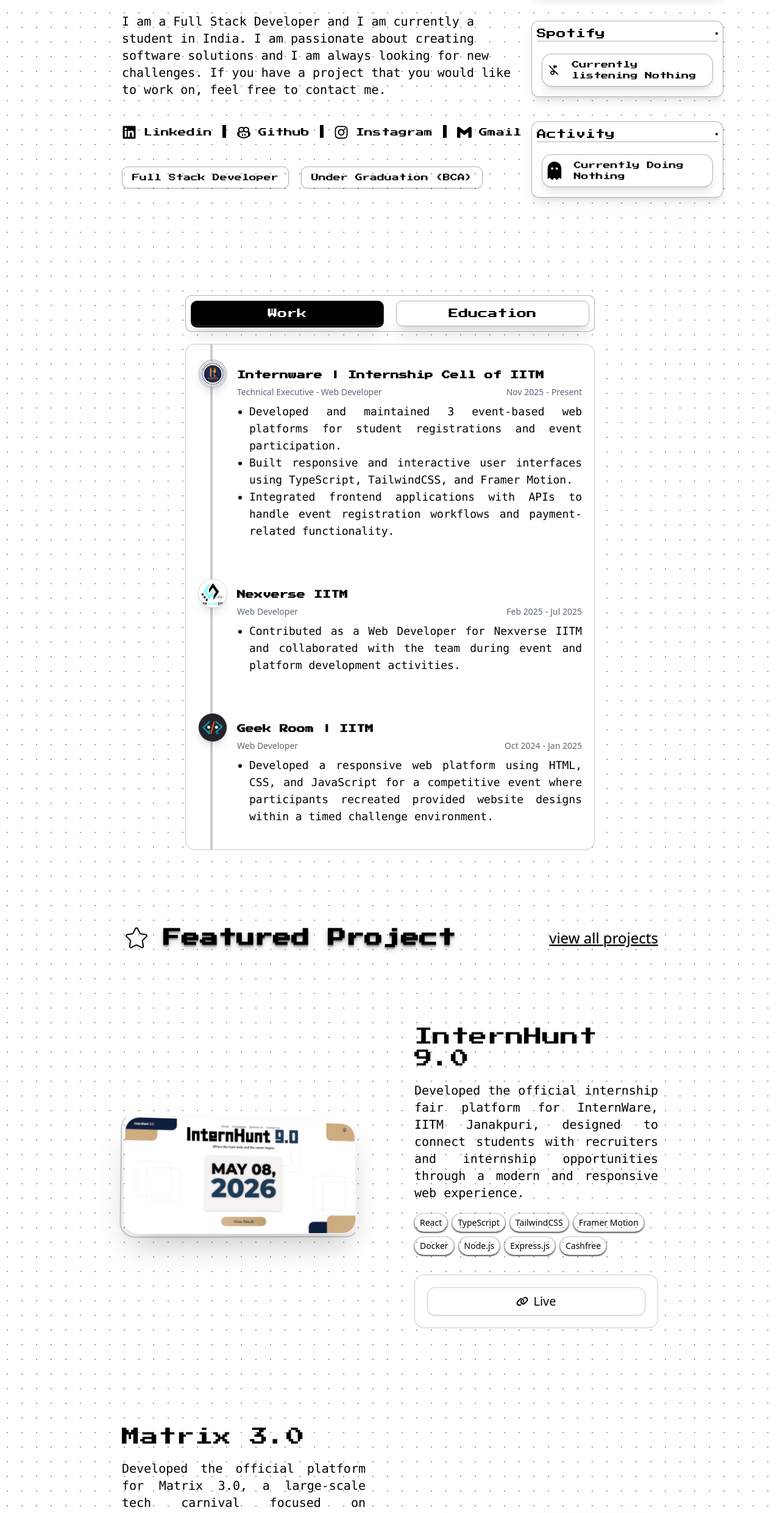
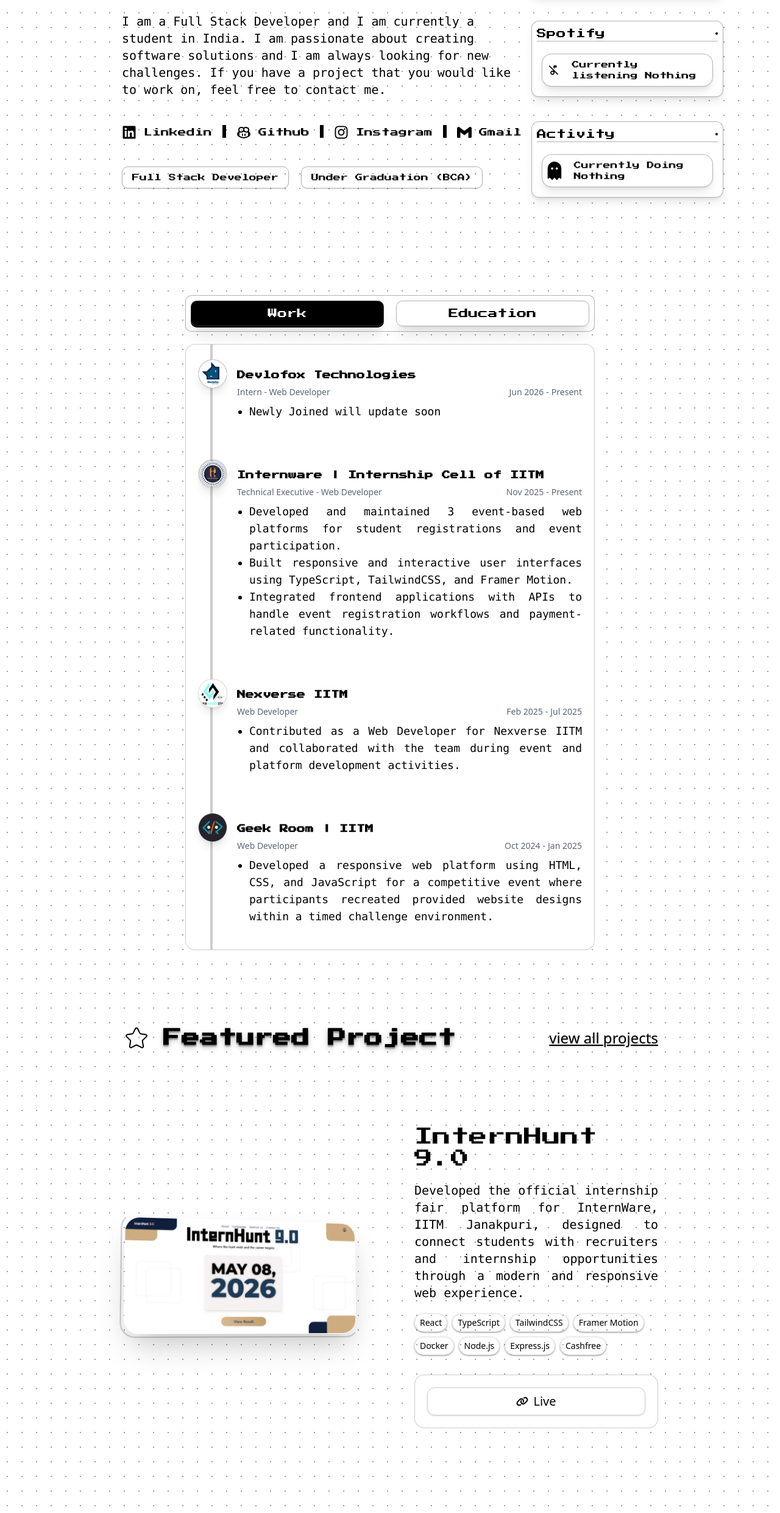
Before and after one commit to Kiwi-Basu/Profile-Site, a React (Vite) app: page / in a window 1280 px wide. Shown: the part 255-2736 px from the top of the page at 61% size. Built offline with nearby package versions, Linux system fonts and the light colour scheme; no server answers.

Commit message:
feat: added new experience , new project

```diff
--- a/src/components/ui/ProjectCard.jsx
+++ b/src/components/ui/ProjectCard.jsx
@@ -74,7 +74,7 @@
 
                     <div className='flex flex-wrap gap-2'>
                       {project.tech.map((stack,i) => (
-                        <p key={i} className='border lg:px-2 lg:py-1 px-5 py-3 rounded-4xl lg:text-sm text-lg dark:border-white/20 border-black/10 shadow dark:shadow-[#ffffff8d] shadow-[#111111] cursor-pointer hover:shadow-md duration-300 transition-all'>{stack}</p>
+                        <p key={i} className='border lg:px-2 lg:py-1 px-5 py-3 rounded-4xl lg:text-sm text-lg dark:border-white/20 border-black/10 shadow dark:shadow-[#ffffffad] shadow-[#11111164] cursor-pointer hover:shadow-md duration-300 transition-all'>{stack}</p>
                       ))}
 
                     </div>
--- a/src/data/Projects.json
+++ b/src/data/Projects.json
@@ -17,6 +17,23 @@
       "links" :[
         {
           "live" : "https://internhunt.iitminternware.com"
+        }
+      ]
+    },
+    {
+      "name" : "Kiwi Pomodoro",
+      "image" : "/imgs/kiwipomodoro.png",
+      "description" : "Developed a modern Pomodoro productivity application featuring a relaxing lo-fi atmosphere, helping users stay focused during study sessions while enjoying music and structured break intervals.",
+      "tech" : [
+        "React",
+        "Javascript",
+        "TailwindCSS",
+        "Framer Motion"
+      ],
+      "links" :[
+        {
+          "live" : "https://kiwipomodoro.vercel.app/",
+          "git" : "https://github.com/Kiwi-Basu/lofi  "
         }
       ]
     },
--- a/src/data/Work.json
+++ b/src/data/Work.json
@@ -1,5 +1,19 @@
 {
   "work" : [
+    {
+      "name" : "Devlofox Technologies",
+      "logo" : "/imgs/devlofox.png",
+      "positions" : [
+        {
+          "title" : "Intern - Web Developer",
+          "start" : "Jun 2026",
+          "end" : "Present",
+          "description" :  [
+            "Newly Joined will update soon "
+          ]
+        }
+      ]
+    },
     {
       "name" : "Internware | Internship Cell of IITM",
       "logo" : "/imgs/internware.png",
```
Also changed, not shown: public/imgs/devlofox.png (added), public/imgs/kiwipomodoro.png (added).
